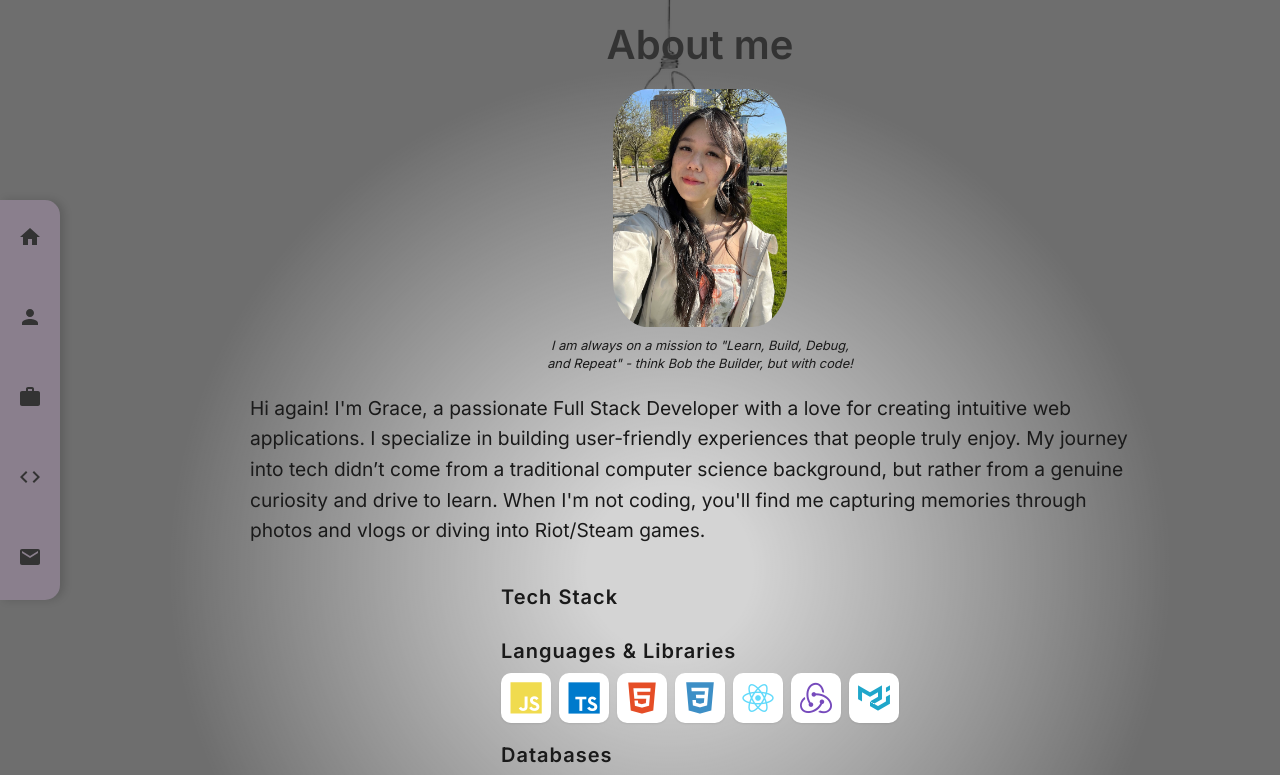
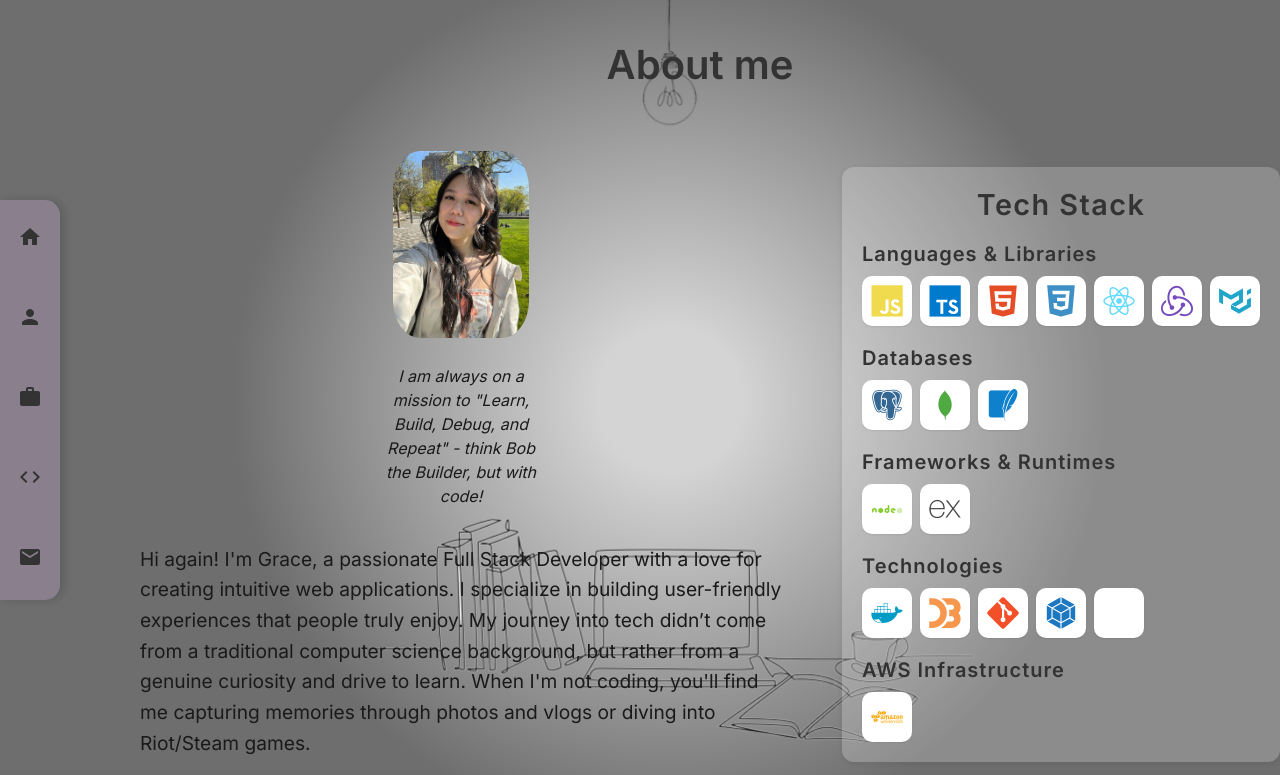
Before and after one commit to gracelo0717/gracelo0717.github.io, a React app: page /aboutme in a window 1280 px wide. Shown: the top 775 px of the page. Built offline with nearby package versions, Linux system fonts and the light colour scheme.

Commit message:
update about me css

```diff
--- a/src/styles.css
+++ b/src/styles.css
@@ -210,6 +210,7 @@ h2 {
   font-weight: 600;
 }
 
+/* About me */
 .about-container {
   display: flex;
   flex-direction: column;
@@ -220,12 +221,14 @@ h2 {
 .profile-container {
   display: flex;
   flex-direction: column;
-  justify-content: center;
+  justify-content: flex-start;
   align-items: center;
+  padding-right: 40px;
+  gap: 16px;
 }
 
 .profile-pic {
-  width: 15%;
+  width: 20%;
   height: auto;
   border-radius: 20%;
   margin-bottom: 10px;
@@ -237,11 +240,11 @@ h2 {
 }
 
 .profile-caption p {
-  font-size: 0.8rem;
+  font-size: 1rem;
   color: #1a1a1a;
   font-style: italic;
   margin: 0;
-  line-height: 1.4;
+  line-height: 1.5;
   word-wrap: break-word;
   word-break: break-word;
 }
@@ -259,7 +262,6 @@ p {
   color: #1a1a1a;
 }
 
-/* About me */
 #aboutme {
   min-height: 100vh;
   scroll-snap-align: start;
@@ -268,14 +270,48 @@ p {
   flex-direction: column;
   justify-content: center;
   align-items: center;
+  align-content: space-around;
   margin-left: 60px;
   width: calc(100% - 60px);
 }
 
+#aboutme h2 {
+  display: flex;
+  justify-content: start;
+  margin: 40px;
+}
+
+.about-content {
+  flex: 1;
+  display: flex;
+  justify-content: center;
+  align-items: center;
+  width: 100%;
+}
+
+.about-container {
+  display: flex;
+  flex-direction: row;
+  align-items: center;
+  align-content: center;
+}
+
 .tech-stack {
-  display: flex;
-  flex-direction: column;
-  max-width: 900px;
+  background-color: rgba(255, 255, 255, 0.208);
+  padding: 20px;
+  border-radius: 12px;
+  box-shadow: 0 2px 6px rgba(0, 0, 0, 0.08);
+  margin: auto;
+}
+
+.tech-stack .tech-title {
+  font-family: 'Inter', sans-serif;
+  font-size: 1.8rem;
+  font-weight: 700;
+  text-align: center;
+  color: #333333;
+  margin: 0 auto 12px;
+  display: block;
 }
 
 .tech-stack h3 {
@@ -283,7 +319,7 @@ p {
   font-weight: 600;
   margin-bottom: 10px;
   letter-spacing: 0.05em;
-  color: #1a1a1a;
+  color: #333333;
 }
 
 .tech-grid {
```
